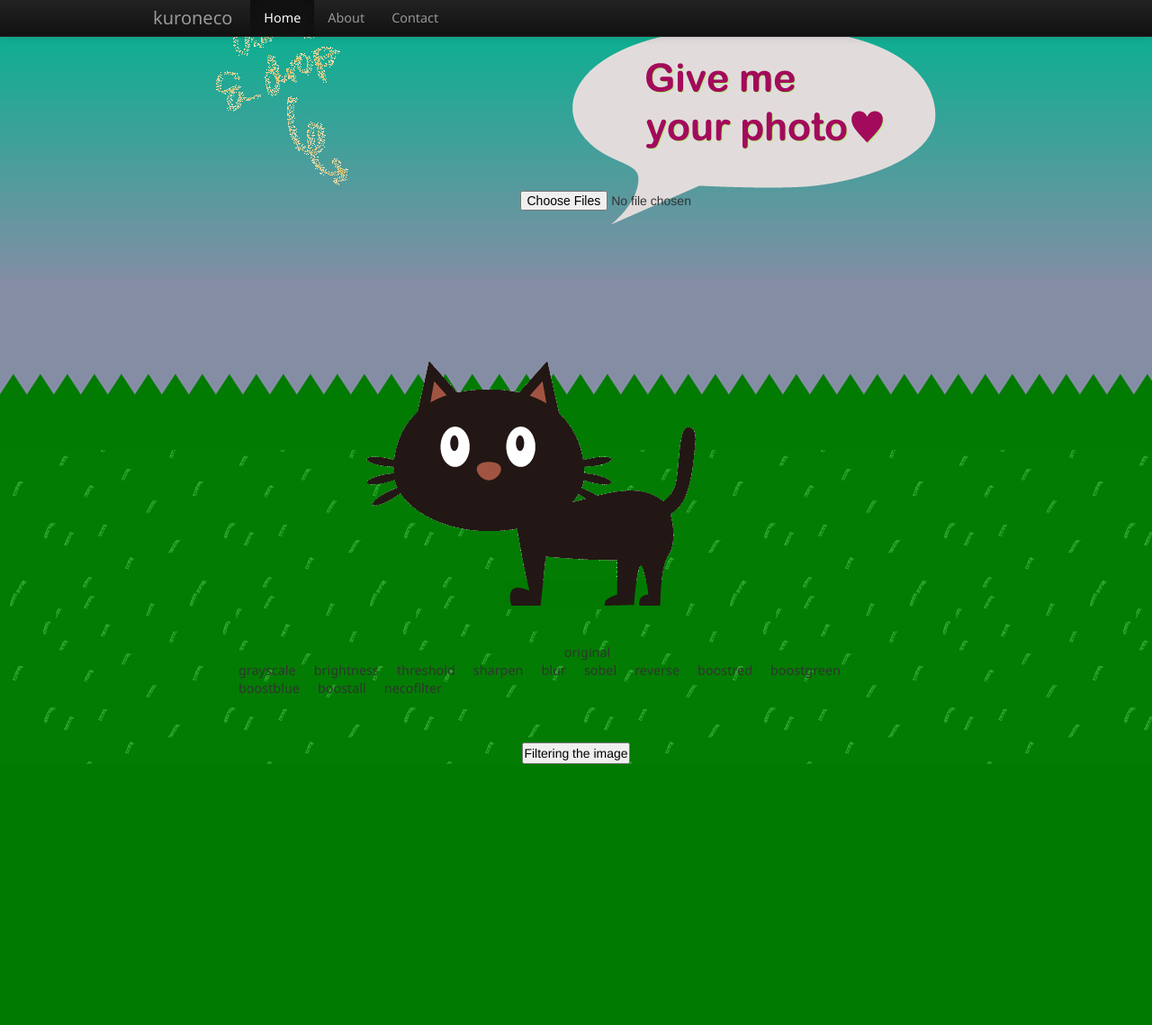
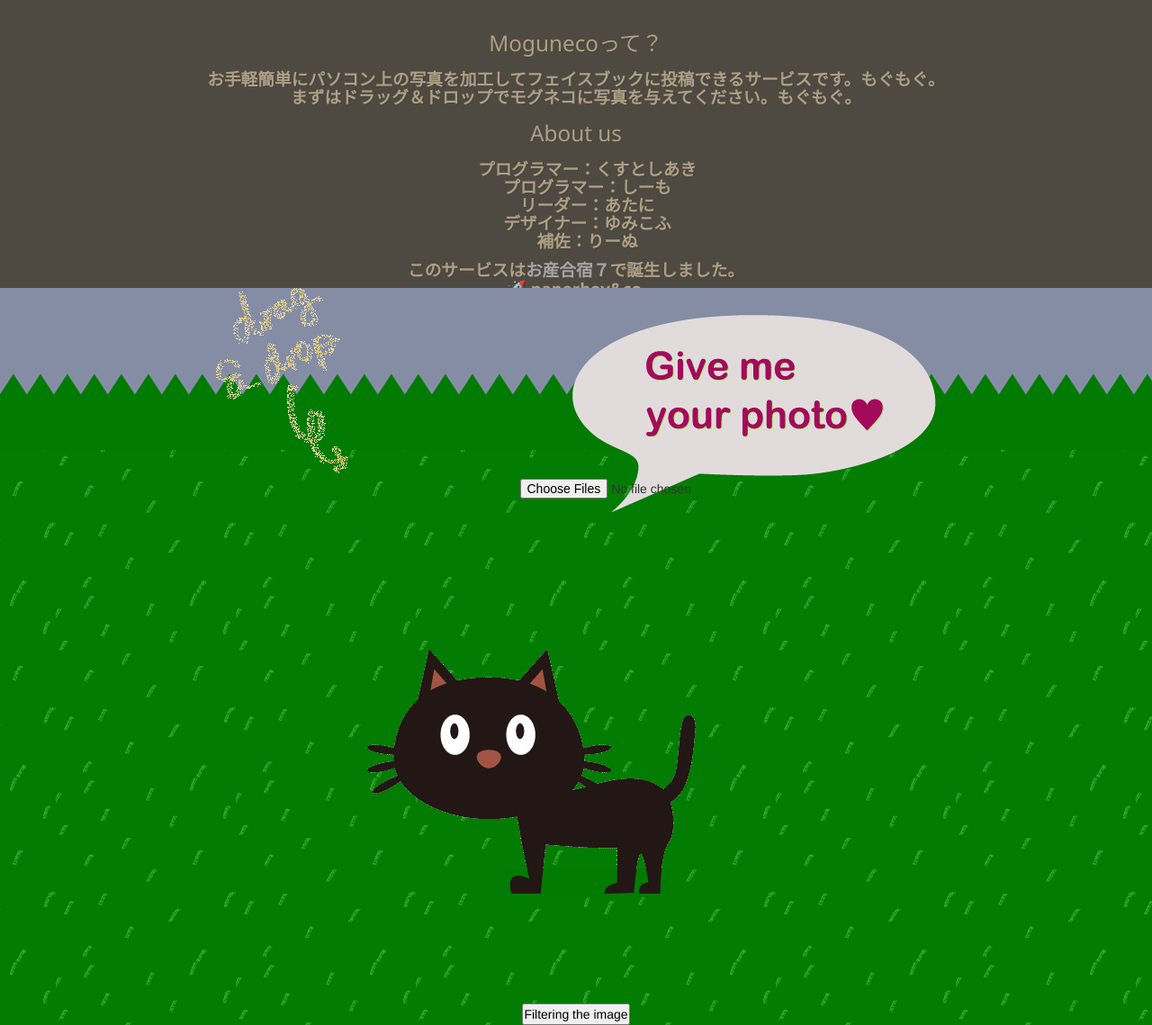
Before and after one commit to croud1234/kuroneco, a PHP site: page / in a window 1280 px wide. Shown: the whole page at 90% size. Before the commit the page ends 849 px from the top, so only its background shows below. Run offline with PHP 8.4, Linux system fonts and the light colour scheme; some libraries are stand-ins or nearby versions.

Commit message:
デザイン変更
・フィルタ画像の表示でオリジナル画像も同列に表示させた。それに伴い１つフィルターの種類を減らした。
・ヘッダーの表示を変更中。

```diff
--- a/index.html
+++ b/index.html
@@ -11,6 +11,33 @@
 	</head>
 	<body>
     <div id="wrap">
+     <div id="topbar">
+               <h1>kuroneco</a></h1>
+						<ul class="nav pull-right">
+							<li><fb:login-button autologoutlink="true" perms="user_likes" data-max-rows="1" data-width="200"></fb:login-button></li>
+						</ul>
+  <div id="tophiddenbar">
+  <div id="about">
+  <h2>Mogunecoって？</h2>
+  お手軽簡単にパソコン上の写真を加工してフェイスブックに投稿できるサービスです。もぐもぐ。</br>
+  まずはドラッグ＆ドロップでモグネコに写真を与えてください。もぐもぐ。
+  </div>
+  <div id="aboutus">
+  	<h2>About us</h2>
+  	<ul>
+    <li>プログラマー：くすとしあき</li>
+    <li>プログラマー：しーも</li>
+    <li>リーダー：あたに</li>
+    <li>デザイナー：ゆみこふ</li>
+    <li>補佐：りーぬ</li>
+    </ul>
+  </div>
+  <div id="other">
+  	このサービスは<a href="http://osan-camp.jugem.jp/" target="_blank">お産合宿７</a>で誕生しました。</br>
+    🚀 paperboy&co.
+  </div>
+</div>
+</div>
     <div id="main">
 		<div id="jquery-ui-dialog" title="投稿しますか？" style='display:none'>
 				<form>
@@ -21,10 +48,12 @@
 						</p>
 					</fieldset>
 				</form>
-			</div>
+	  </div>
 		<span id='jquery-ui-dialog-opener'></span>
 
-        <div class="navbar navbar-inverse navbar-fixed-top">
+
+
+        <!--<div class="navbar navbar-inverse navbar-fixed-top">
 			<div class="navbar-inner">
 				<div class="container">
 					<button type="button" class="btn btn-navbar" data-toggle="collapse" data-target=".nav-collapse">
@@ -46,7 +75,8 @@
 
 				</div>
 			</div>
-		</div>
+		</div> -->
+
 <div id="drop">
 		<div class="container">
         <div id="draganddrop"></div>
@@ -78,42 +108,38 @@
 			<div class="row-fluid">
 				<figure>
                 <ul>
-                    <li><div id="info">original</div></li>
-					<li><span id="img"></span></li>
-                  <li class="square"><div id="info">grayscale</div>
+                   <li class="square"><span id="img"></span></li>
+                  <li class="square">
                   <canvas id="grayscale" style="display: none; "></canvas>
                   </li>
-                  <li class="square"><div id="info">brightness</div>
+                  <li class="square">
 				  <canvas id="brightness" style="display: none; "></canvas>
 				  </li>
-                  <li class="square"><div id="info">threshold</div>
+                  <li class="square">
                   <canvas id="threshold" style="display: none; "></canvas>
                   </li>
-                  <li class="square"><div id="info">sharpen</div>
+                  <li class="square">
                   <canvas id="sharpen" style="display: none; "></canvas>
                   </li>
-                  <li class="square"><div id="info">blur</div>
+                  <li class="square">
                   <canvas id="blur" style="display: none; "></canvas>
                   </li>
-                  <li class="square"><div id="info" class="square">sobel</div>
+                  <li class="square">
                   <canvas id="sobel" style="display: none; "></canvas>
                   </li>
-                  <li class="square"><div id="info">reverse</div>
+                  <li class="square">
                   <canvas id="reverse" style="display: none; "></canvas>
                   </li>
-                  <li class="square"><div id="info" class="square">boostred</div>
-                  <canvas id="boostred" style="display: none; "></canvas>
-                  </li>
-                  <li class="square"><div id="info">boostgreen</div>
+                  <li class="square">
                   <canvas id="boostgreen" style="display: none; "></canvas>
                   </li>
-                  <li class="square"><div id="info">boostblue</div>
+                  <li class="square">
                   <canvas id="boostblue" style="display: none; "></canvas>
                   </li>
-                  <li class="square"><div id="info">boostall</div>
+                  <li class="square">
                   <canvas id="boostall" style="display: none; "></canvas>
                   </li>
-                  <li class="square"><div id="info">necofilter</div>
+                  <li class="square">
                   <canvas id="kuroneco" style="display: none; "></canvas>
                   </li>
                 </ul>
@@ -122,7 +148,7 @@
 
 			</div>
             <div id="button" class="clear"><button onClick="execute()">Filtering the image</button></div>
-		</div>
+	  </div>
 	</div>
     </div>
     </div>
--- a/styles.css
+++ b/styles.css
@@ -46,7 +46,7 @@ legend
 
 #main{
 	width: 800px;
-	margin: 0 auto;
+	margin: 0 auto;im
 }
 
 #drop{
@@ -183,13 +183,13 @@ ul{list-style:none;}
 li.square{
 	float:left;
 	display:block;
-	margin-right:20px;
+	margin:10px;
    max-width : 30%;
 }
 
 /* 画像アップ後の大きさ */
 .thumb{
-   max-width : 30%;
+   max-width : 100%;
 }
 
 #button{
@@ -203,3 +203,60 @@ li.square{
    margin : -3px;
    border : solid 3px red;
 }
+
+
+/* Header */
+
+#topbar {
+  background: #4f4a41;
+  padding: 10px 0 10px 0;
+  text-align: center;
+  height: 36px;
+  overflow: hidden;
+  -webkit-transition: height 0.5s linear;
+  -moz-transition: height 0.5s linear;
+  transition: height 0.5s linear;
+  z-index: 10px;
+  positon: relative;
+}
+#topbar a {
+  color: #fff;
+  font-size:1.3em;
+  line-height: 1.25em;
+  text-decoration: none;
+  opacity: 0.5;
+  font-weight: bold;
+}
+#topbar a:hover {
+  opacity: 1;
+}
+
+#tophiddenbar {
+  display: block;
+  width: 100%;
+  background: #4f4a41;
+  color: #b09f82;
+  font-weight: bold;
+  padding: 8px 0;
+  font-size: 1.3em;
+  text-align: center;
+  text-shadow: 1px 1px 0 #444;
+  z-index: 5px;
+  positon: relative;
+}
+#tophiddenbar a {
+  color: #fff;
+  font-size: 1.0em;
+  text-decoration: none;
+  opacity: 0.5;
+  text-shadow: none;
+}
+#tophiddenbar a:hover { opacity: 1; }
+
+#topbar:hover { height: 300px; }
+
+.nav {
+  margin-bottom: 20px;
+  margin-left: 0;
+  list-style: none;
+}
```
Also changed, not shown: img/neco_fbicon.png (added).
